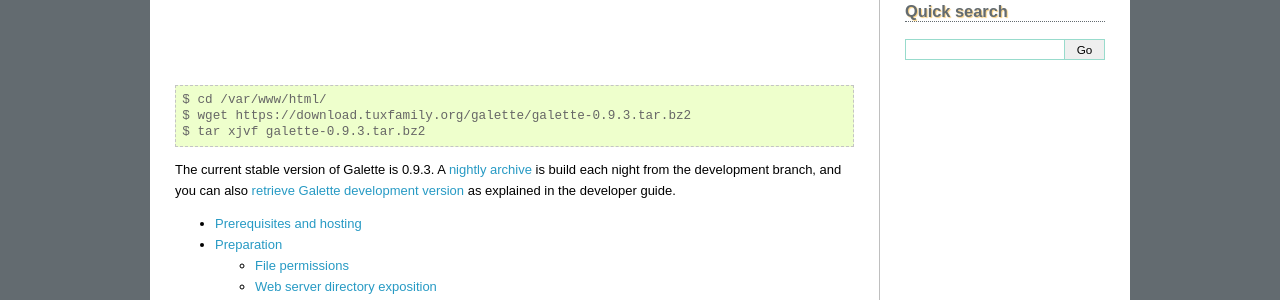
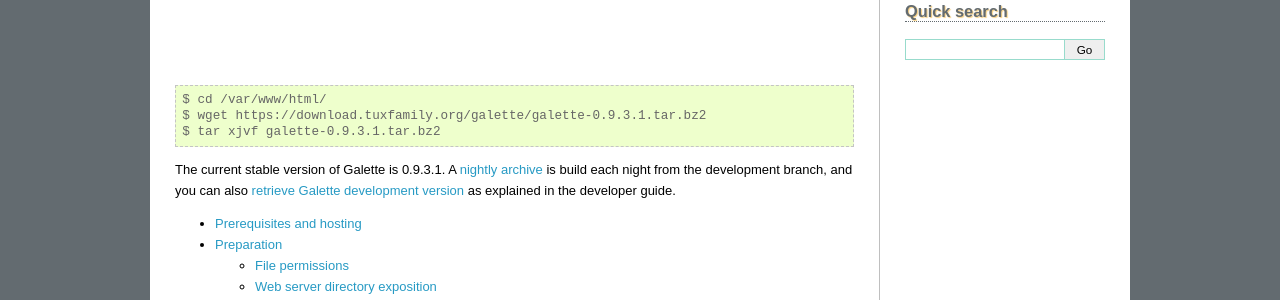
Before and after one commit to galette/galettedoc, a Sphinx documentation site: the page built from source/installation/index.rst, in a window 1280 px wide. Shown: the part 522-822 px from the top of the page. Built offline with Sphinx 7.4.7, drawn with Linux system fonts in a browser that asks for light colours.

Commit message:
Bump version

```diff
--- a/source/installation/index.rst
+++ b/source/installation/index.rst
@@ -14,7 +14,7 @@
 
 Galette installation is quite simple, really :) Just a few graphical steps to follow once the prerequisites are met.
 
-First, `download Galette <https://download.tuxfamily.org/galette/galette-0.9.3.tar.bz2>`_ and uncompress the archive.
+First, `download Galette <https://download.tuxfamily.org/galette/galette-0.9.3.1.tar.bz2>`_ and uncompress the archive.
 
 If you are running Windows, you will have to install a file archiver software supporting the TAR archive format, such as `7zip <https://www.7-zip.org/>`_.
 If you are using Linux, run the following commands :
@@ -22,10 +22,10 @@
 ::
 
    $ cd /var/www/html/
-   $ wget https://download.tuxfamily.org/galette/galette-0.9.3.tar.bz2
-   $ tar xjvf galette-0.9.3.tar.bz2
+   $ wget https://download.tuxfamily.org/galette/galette-0.9.3.1.tar.bz2
+   $ tar xjvf galette-0.9.3.1.tar.bz2
 
-The current stable version of Galette is 0.9.3. A `nightly archive <https://download.tuxfamily.org/galette/galette-dev.tar.bz2>`_ is build each night from the development branch, and you can also :doc:`retrieve Galette development version  <../development/git>` as explained in the developer guide.
+The current stable version of Galette is 0.9.3.1. A `nightly archive <https://download.tuxfamily.org/galette/galette-dev.tar.bz2>`_ is build each night from the development branch, and you can also :doc:`retrieve Galette development version  <../development/git>` as explained in the developer guide.
 
 .. toctree::
    :maxdepth: 3
```
